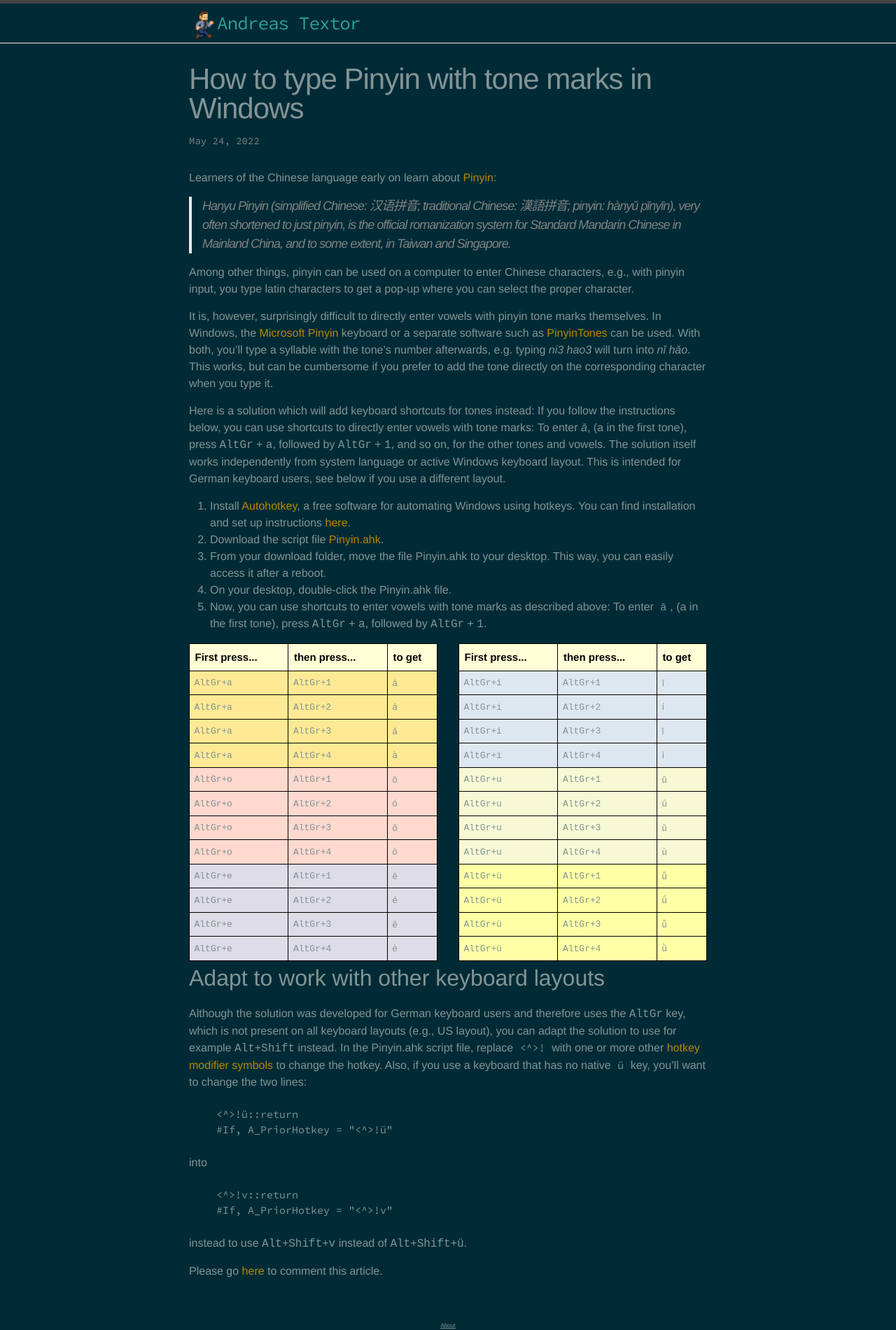
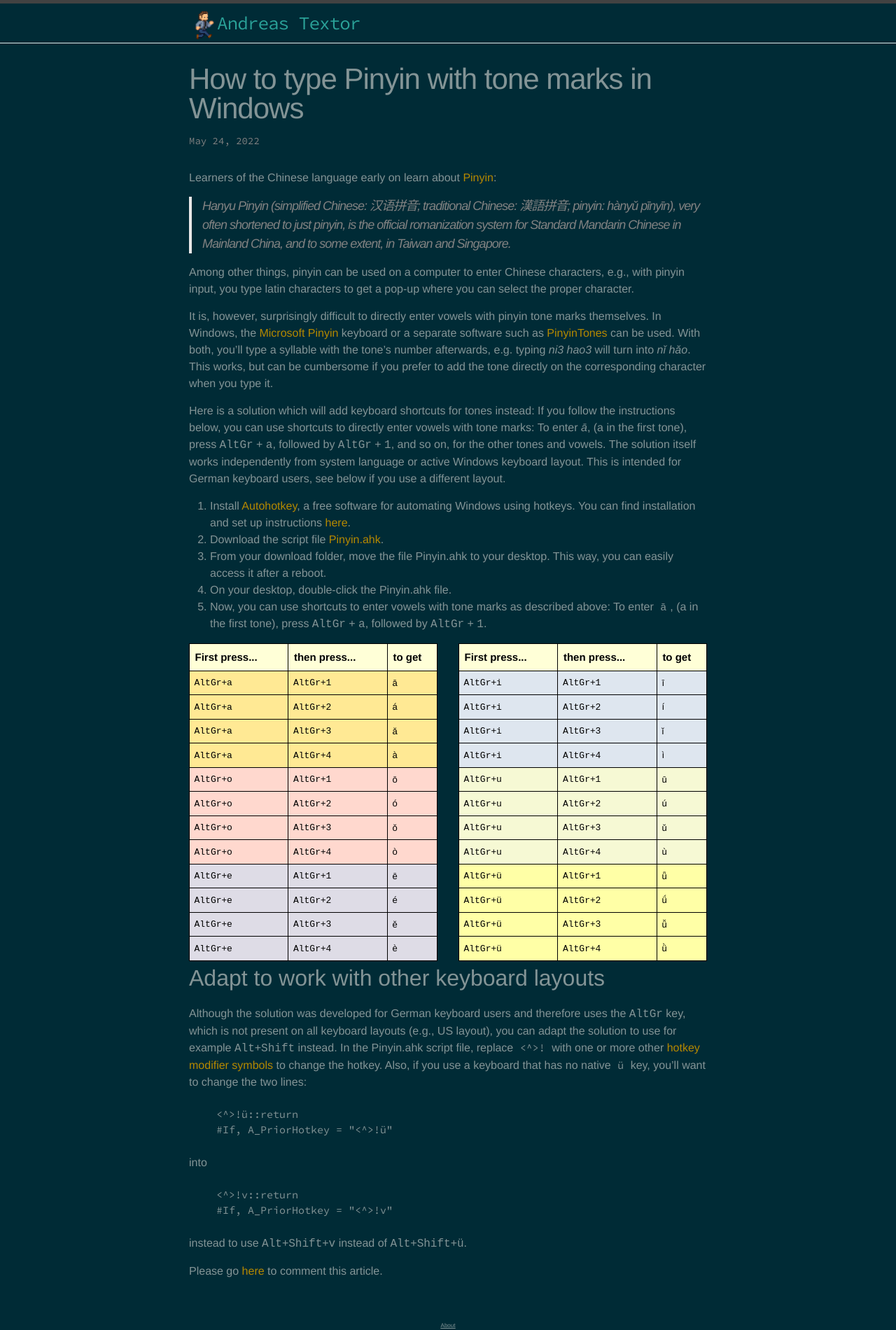
Before and after one commit to atextor/atextor.github.com, a Jekyll site: the page built from _posts/2022-05-24-enter-pinyin-in-windows.md, in a window 1280 px wide. Shown: the whole page at 70% size. Built offline with Jekyll 4.4.1, drawn with Linux system fonts in a browser that asks for light colours.

Commit message:
Fix font colors

```diff
--- a/_sass/_layout.scss
+++ b/_sass/_layout.scss
@@ -82,26 +82,32 @@ table.colorTable thead tr.header th.spacer {
 
 table.colorTable td.color1 {
     background-color: #ffe994;
+    color: #000000;
 }
 
 table.colorTable td.color2 {
     background-color: #ffd8ce;
+    color: #000000;
 }
 
 table.colorTable td.color3 {
     background-color: #dedce6;
+    color: #000000;
 }
 
 table.colorTable td.color4 {
     background-color: #dee6ef;
+    color: #000000;
 }
 
 table.colorTable td.color5 {
     background-color: #f6f9d4;
+    color: #000000;
 }
 
 table.colorTable td.color6 {
     background-color: #ffffa6;
+    color: #000000;
 }
 
 /**
```
